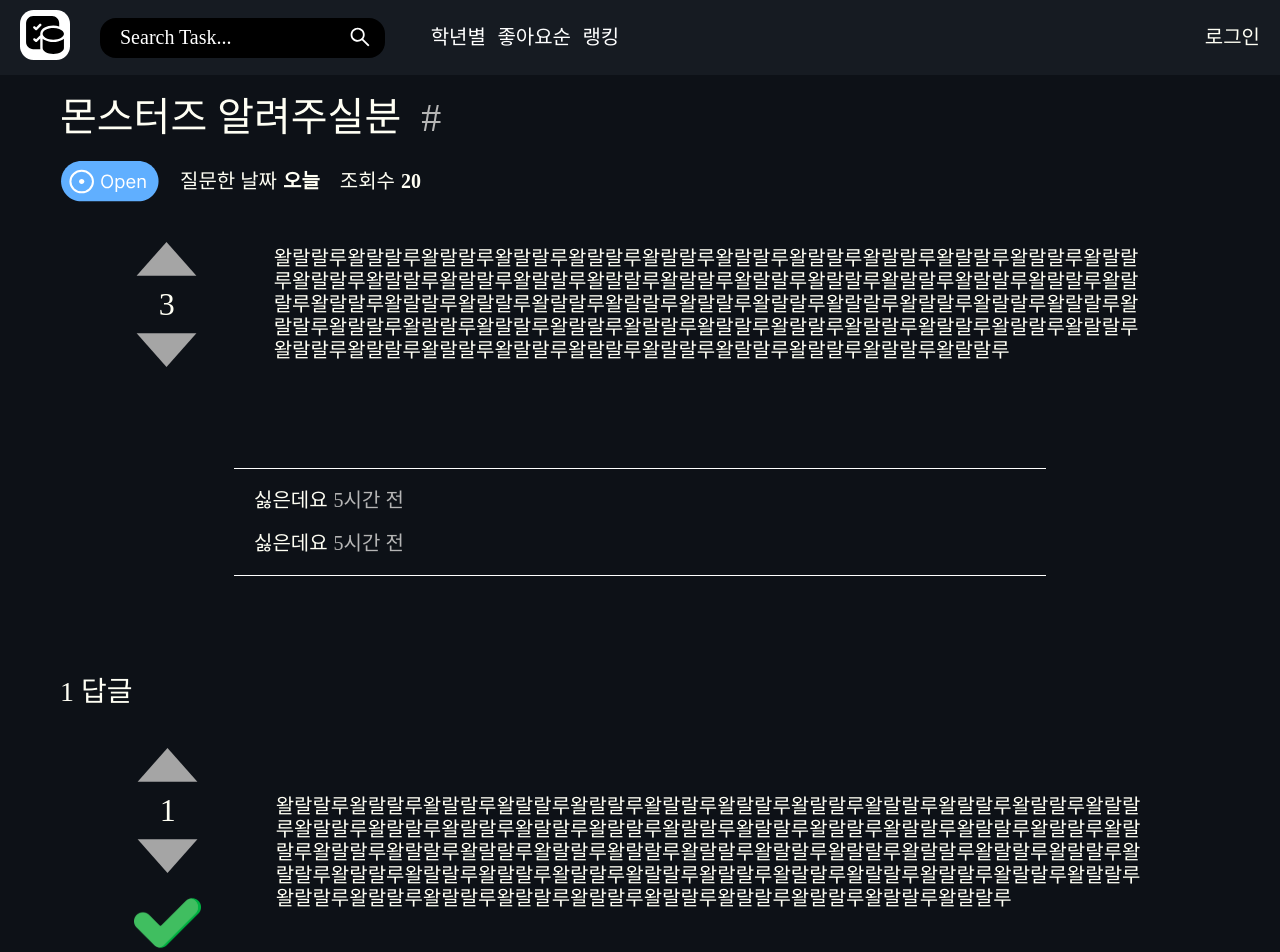
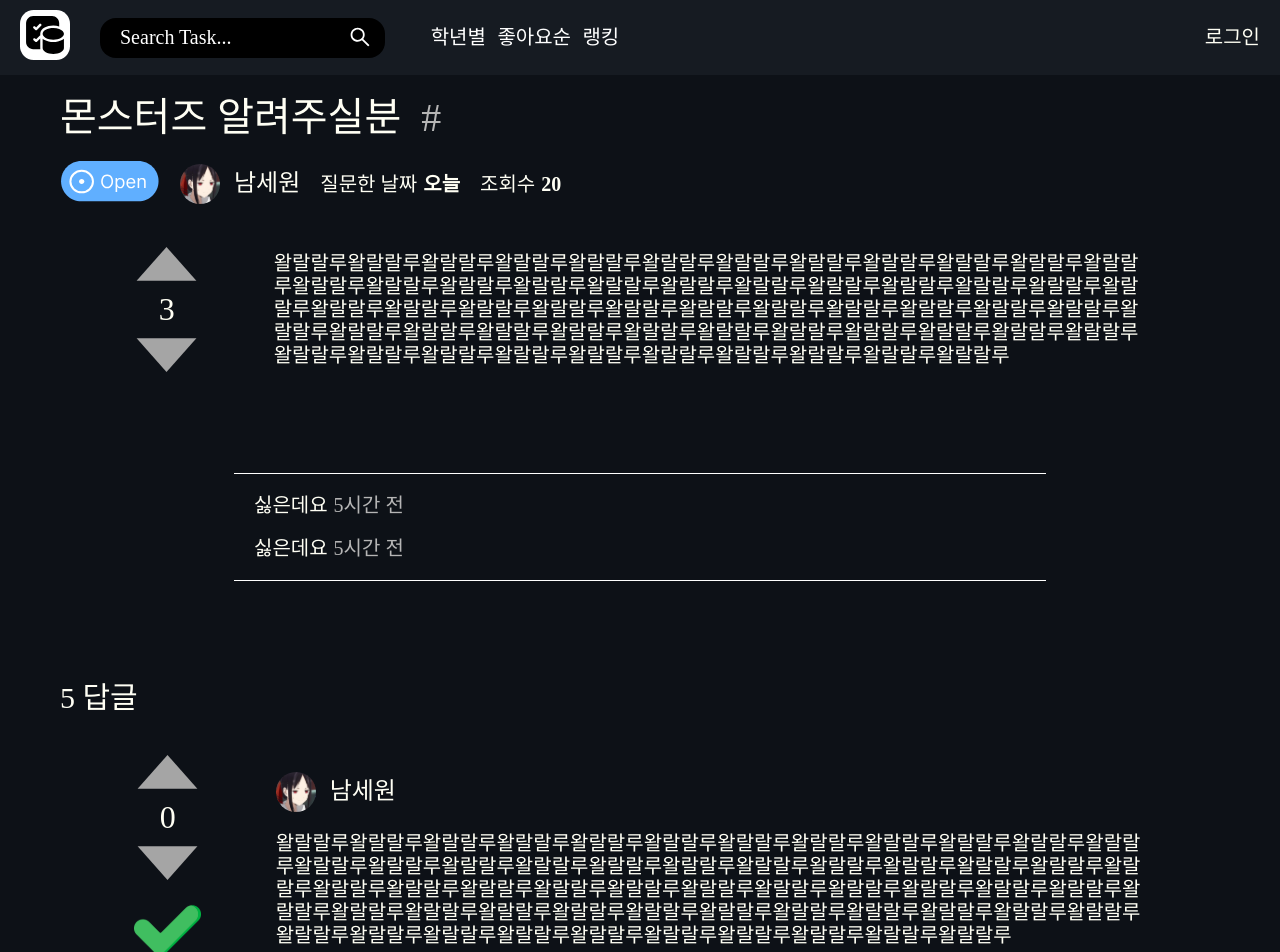
Before and after one commit to Task-DB/Frontend, a Next.js app: page /board in a window 1280 px wide. Shown: the top 952 px of the page. Built offline with nearby package versions, Linux system fonts and the light colour scheme; a web font is replaced by a local one.

Commit message:
ADD :: 작성자 명시 적으로추가

```diff
--- /dev/null
+++ b/domain/board/components/author.style.ts
@@ -0,0 +1,14 @@
+import styled from "styled-components";
+
+export const AuthorWrapper = styled.div`
+  display: flex;
+  align-items: center;
+  span {
+    border-radius: 50%;
+  }
+`;
+
+export const AuthorNickname = styled.span`
+  margin-left: 0.7rem;
+  font-size: 1.2rem;
+`;
--- /dev/null
+++ b/domain/board/components/author.tsx
@@ -0,0 +1,24 @@
+import React from "react";
+import type { NextPage } from "next";
+import { AuthorNickname, AuthorWrapper } from "./author.style";
+import Image from "next/image";
+import { AuthorPropsType } from "../interface";
+
+const Author: NextPage<AuthorPropsType> = ({ profilePicture, nickname }) => {
+  return (
+    <section id={"author"}>
+      <AuthorWrapper>
+        <Image
+          src={profilePicture}
+          width={40}
+          height={40}
+          objectFit="cover"
+          alt={""}
+          layout="fixed"
+        />
+        <AuthorNickname>{nickname}</AuthorNickname>
+      </AuthorWrapper>
+    </section>
+  );
+};
+export default Author;
--- a/domain/board/components/comments.style.ts
+++ b/domain/board/components/comments.style.ts
@@ -10,10 +10,7 @@ export const BoardComments = styled.div`
 `;
 export const BoardCommentsWrapper = styled.div`
   width: 70%;
-  margin-top: 5rem;
-  margin-bottom: 1rem;
-  margin-left: auto;
-  margin-right: auto;
+  margin: 5rem auto;
   border-top: 1px solid white;
   border-bottom: 1px solid white;
 `;
--- a/domain/board/components/comments.tsx
+++ b/domain/board/components/comments.tsx
@@ -1,6 +1,6 @@
 import React from "react";
 import type { NextPage } from "next";
-import { BoardComments, BoardCommentsWrapper, BoardLine } from "./reply.style";
+import { BoardComments, BoardCommentsWrapper } from "./comments.style";
 
 const Comments: NextPage = () => {
   return (
--- a/domain/board/components/reply.style.ts
+++ b/domain/board/components/reply.style.ts
@@ -2,47 +2,30 @@ import styled from "styled-components";
 import { theme } from "../../../styles/theme";
 import { LinePropsType } from "../interface";
 
-export const BoardComments = styled.div`
-  margin: 1rem;
-  span {
-    margin-left: 0.3rem;
-    color: ${theme.gray["300"]};
-  }
-`;
-export const BoardCommentsWrapper = styled.div`
-  width: 70%;
-  margin-top: 5rem;
-  margin-bottom: 1rem;
-  margin-left: auto;
-  margin-right: auto;
-  border-top: 1px solid white;
-  border-bottom: 1px solid white;
-`;
-
-export const BoardContent = styled.div`
+export const Content = styled.div`
   width: 75%;
 `;
 
-
-
-export const BoardContentWrapper = styled.div`
+export const ContentWrapper = styled.div`
   display: flex;
   align-items: center;
   margin-top: 2rem;
   justify-content: space-evenly;
 `;
 
-export const BoardLine = styled.hr<LinePropsType>`
+export const ContentText = styled.div`
+  margin-top: 1rem;
+`;
+
+export const Line = styled.hr<LinePropsType>`
   width: ${(props) => props.width}%;
-  border: 1px solid #eee;
-  background-color: #eee;
+  border: 1px solid ${theme.white};
+  background-color: ${theme.white};
   margin: 1rem 0;
 `;
 
-export const BoardReply = styled.span`
-  font-size: 28px;
+export const ReplyCount = styled.span`
+  font-size: 1.5rem;
 `;
 
-export const BoardReplyWrapper = styled.div`
-  margin-top: 5rem;
-`;
+export const ReplyWrapper = styled.div``;
--- a/domain/board/components/reply.tsx
+++ b/domain/board/components/reply.tsx
@@ -1,25 +1,40 @@
 import React from "react";
 import type { NextPage } from "next";
 import {
-  BoardContent,
-  BoardContentWrapper,
-  BoardReply,
-  BoardReplyWrapper,
+  Content,
+  ContentText,
+  ContentWrapper,
+  Line,
+  ReplyCount,
+  ReplyWrapper,
 } from "./reply.style";
 import BoardLikes from "./boardLikes";
+import Author from "./author";
+import { ProfilePicture } from "../../my/assets";
 
 const Reply: NextPage = () => {
   return (
     <section id={"reply"}>
-      <BoardReplyWrapper>
-        <BoardReply>1 답글</BoardReply>
-        <BoardContentWrapper>
-          <BoardLikes isReply={true} likes={1} />
-          <BoardContent>
-            왈랄랄루왈랄랄루왈랄랄루왈랄랄루왈랄랄루왈랄랄루왈랄랄루왈랄랄루왈랄랄루왈랄랄루왈랄랄루왈랄랄루왈랄랄루왈랄랄루왈랄랄루왈랄랄루왈랄랄루왈랄랄루왈랄랄루왈랄랄루왈랄랄루왈랄랄루왈랄랄루왈랄랄루왈랄랄루왈랄랄루왈랄랄루왈랄랄루왈랄랄루왈랄랄루왈랄랄루왈랄랄루왈랄랄루왈랄랄루왈랄랄루왈랄랄루왈랄랄루왈랄랄루왈랄랄루왈랄랄루왈랄랄루왈랄랄루왈랄랄루왈랄랄루왈랄랄루왈랄랄루왈랄랄루왈랄랄루왈랄랄루왈랄랄루왈랄랄루왈랄랄루왈랄랄루왈랄랄루왈랄랄루왈랄랄루왈랄랄루
-          </BoardContent>
-        </BoardContentWrapper>
-      </BoardReplyWrapper>
+      <ReplyWrapper>
+        <ReplyCount>5 답글</ReplyCount>
+
+        {new Array(5).fill(null).map((data, idx) => {
+          return (
+            <>
+              <ContentWrapper key={idx}>
+                <BoardLikes isReply={true} likes={idx} />
+                <Content>
+                  <Author nickname="남세원" profilePicture={ProfilePicture} />
+                  <ContentText>
+                    왈랄랄루왈랄랄루왈랄랄루왈랄랄루왈랄랄루왈랄랄루왈랄랄루왈랄랄루왈랄랄루왈랄랄루왈랄랄루왈랄랄루왈랄랄루왈랄랄루왈랄랄루왈랄랄루왈랄랄루왈랄랄루왈랄랄루왈랄랄루왈랄랄루왈랄랄루왈랄랄루왈랄랄루왈랄랄루왈랄랄루왈랄랄루왈랄랄루왈랄랄루왈랄랄루왈랄랄루왈랄랄루왈랄랄루왈랄랄루왈랄랄루왈랄랄루왈랄랄루왈랄랄루왈랄랄루왈랄랄루왈랄랄루왈랄랄루왈랄랄루왈랄랄루왈랄랄루왈랄랄루왈랄랄루왈랄랄루왈랄랄루왈랄랄루왈랄랄루왈랄랄루왈랄랄루왈랄랄루왈랄랄루왈랄랄루왈랄랄루
+                  </ContentText>
+                </Content>
+              </ContentWrapper>
+              <Line width={`100`} />
+            </>
+          );
+        })}
+      </ReplyWrapper>
     </section>
   );
 };
--- a/domain/board/components/status.style.ts
+++ b/domain/board/components/status.style.ts
@@ -4,6 +4,10 @@ export const BoardStatusWrapper = styled.div`
   display: flex;
   align-items: center;
   margin-top: 1rem;
+`;
+
+export const StatusWrapper = styled.div`
+  margin-right: 1rem;
 `;
 
 export const BoardDate = styled.div`
--- a/domain/board/components/status.tsx
+++ b/domain/board/components/status.tsx
@@ -1,14 +1,20 @@
 import React from "react";
 import type { NextPage } from "next";
-import { BoardDate, BoardStatusWrapper, BoardViews } from "./status.style";
+import { BoardDate, BoardStatusWrapper, BoardViews, StatusWrapper } from "./status.style";
 import Image from "next/image";
 import { OpenBadge } from "../assets";
+import Author from "./author";
+import { ProfilePicture } from "../../my/assets";
 
 const Status: NextPage = () => {
   return (
-    <section id={'status'}>
+    <section id={"status"}>
       <BoardStatusWrapper>
-        <Image src={OpenBadge} alt="열린이슈" width={100} height={41} />
+        <StatusWrapper>
+          <Image src={OpenBadge} alt="열린이슈" width={100} height={41} />
+        </StatusWrapper>
+
+        <Author nickname="남세원" profilePicture={ProfilePicture} />
         <BoardDate>
           질문한 날짜<span>오늘</span>
         </BoardDate>
@@ -16,8 +22,7 @@ const Status: NextPage = () => {
           조회수<span>20</span>
         </BoardViews>
       </BoardStatusWrapper>
-
     </section>
-  )
+  );
 };
 export default Status;
--- a/domain/issue/components/indiviualIssue.tsx
+++ b/domain/issue/components/indiviualIssue.tsx
@@ -1,7 +1,6 @@
 import React from "react";
 import type { NextPage } from "next";
 import { IssueContainer } from "./indiviualIssue.style";
-import Image from "next/image";
 import IssueTitle from "./issueTitle";
 import IssueStatus from "./issueStatus";
 
--- a/domain/issue/components/issueTitle.style.ts
+++ b/domain/issue/components/issueTitle.style.ts
@@ -13,7 +13,7 @@ export const IssueTitleText = styled.h3`
   font-size: 22px;
 `;
 
-export const IssueSubject = styled.span`
+export const IssueSubjectText = styled.span`
   background-color: ${theme.skyblue["900"]};
   padding: 0.3rem;
   font-size: 0.6rem;
--- a/domain/issue/components/issueTitle.tsx
+++ b/domain/issue/components/issueTitle.tsx
@@ -2,7 +2,7 @@ import React from "react";
 import type { NextPage } from "next";
 import {
   IssueStatus,
-  IssueSubject,
+  IssueSubjectText,
   IssueTitleText,
   IssueTitleWrapper,
 } from "./issueTitle.style";
@@ -17,7 +17,7 @@ const IssueTitle: NextPage = () => {
           <Image src={OpenIssue} alt="열린 이슈" width={36} height={36} />
         </IssueStatus>
         <IssueTitleText>몬스터즈 알려주실분</IssueTitleText>
-        <IssueSubject>C++</IssueSubject>
+        <IssueSubjectText>C++</IssueSubjectText>
       </IssueTitleWrapper>
     </section>
   );
```
Also changed, not shown: domain/board/interface/index.ts (+7 -0 lines).
